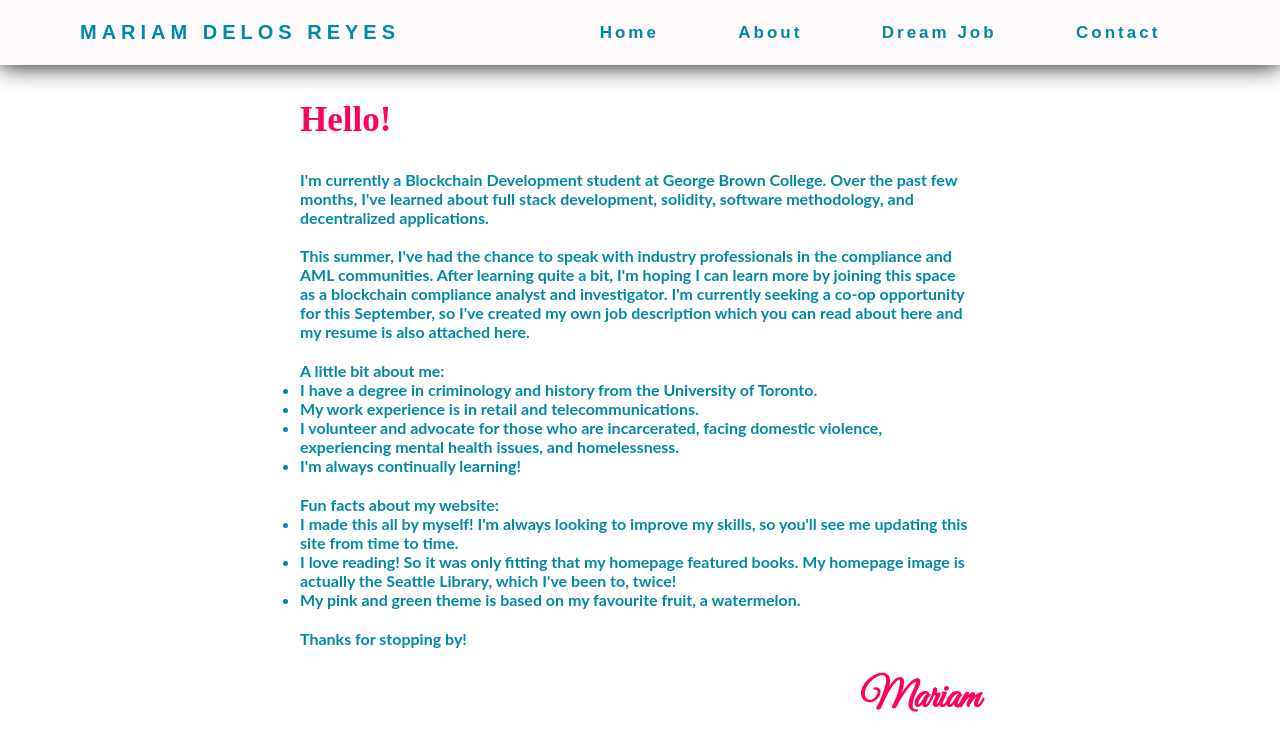
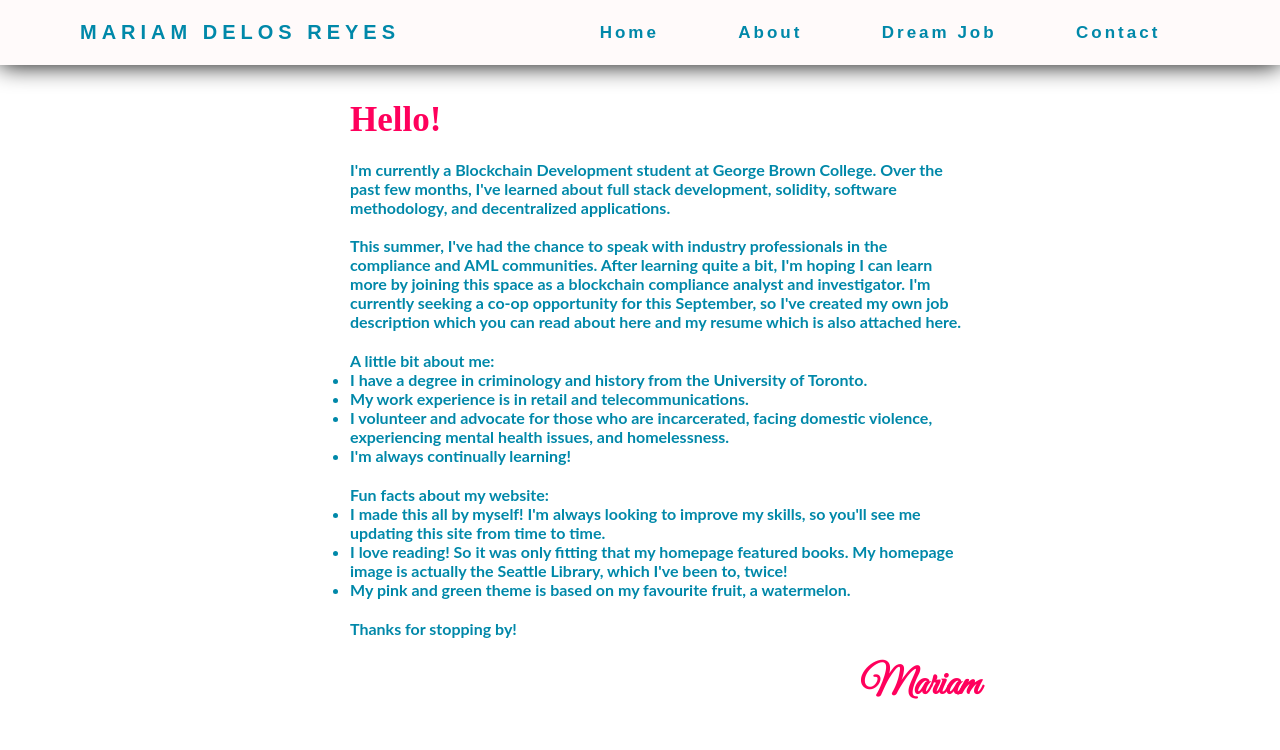
Before and after one commit to mardel011/MDR, a plain HTML site: page MDR1/about.html in a window 1280 px wide. Drawn offline with Linux system fonts and the light colour scheme; a web font is replaced by a local one.

Commit message:
Minor changes

```diff
--- a/MDR1/about.html
+++ b/MDR1/about.html
@@ -33,7 +33,7 @@
                 This summer, I've had the chance to speak with industry professionals in the compliance and AML
                 communities. After learning quite a bit, I'm hoping I can learn more by joining this space as a blockchain
                 compliance analyst and investigator. I'm currently seeking a co-op opportunity for this September,
-                so I've created my own job description which you can read about here and my resume is also attached here.
+                so I've created my own job description which you can read about here and my resume which is also attached here.
             </div>
             <div class="first">
                 A little bit about me:
--- a/MDR1/mdr.css
+++ b/MDR1/mdr.css
@@ -254,11 +254,11 @@ h3 {
 
 .top {
   margin-top: 100px;
-  margin-bottom: 30px;
+  margin-bottom: 20px;
   float: left;
   text-align: left;
   padding-right: 10px;
-  margin-left: 300px;
+  margin-left: 350px;
   color: #ff005c;
   font-family: "Source Serif Pro", serif;
   font-size: 35px;
@@ -268,7 +268,7 @@ h3 {
   float: left;
   text-align: left;
   padding-right: 10px;
-  margin-left: 300px;
+  margin-left: 350px;
   margin-right: 300px;
   margin-bottom: 20px;
   color: #0088a9;
@@ -281,7 +281,7 @@ h3 {
   margin-left: 100px;
   margin-right: 100px;
   margin-bottom: 10px;
-  margin-top: 5px;
+  margin-top: 2px;
   color: #ff005c;
   font-size: 40px;
   font-family: "Great Vibes", cursive;
```
Also changed, not shown: MDR1/dreamjob.html (+2 -2 lines).
